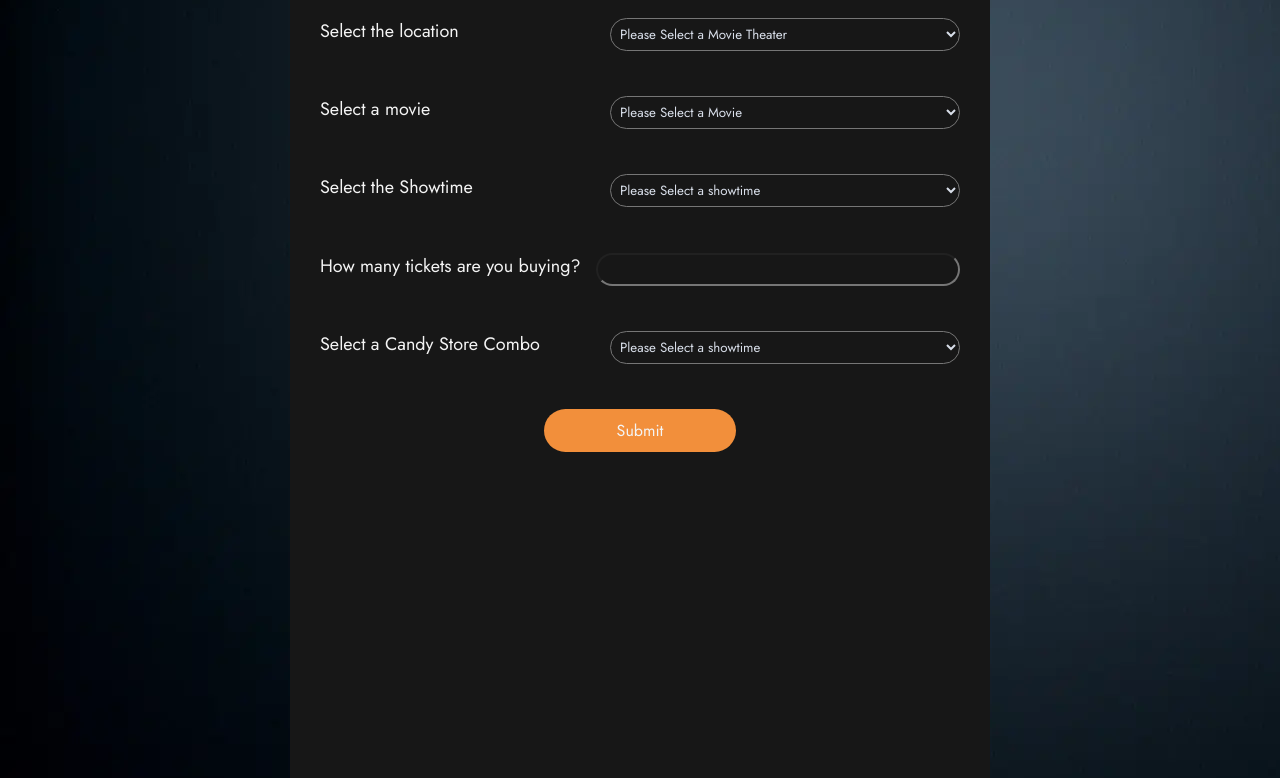
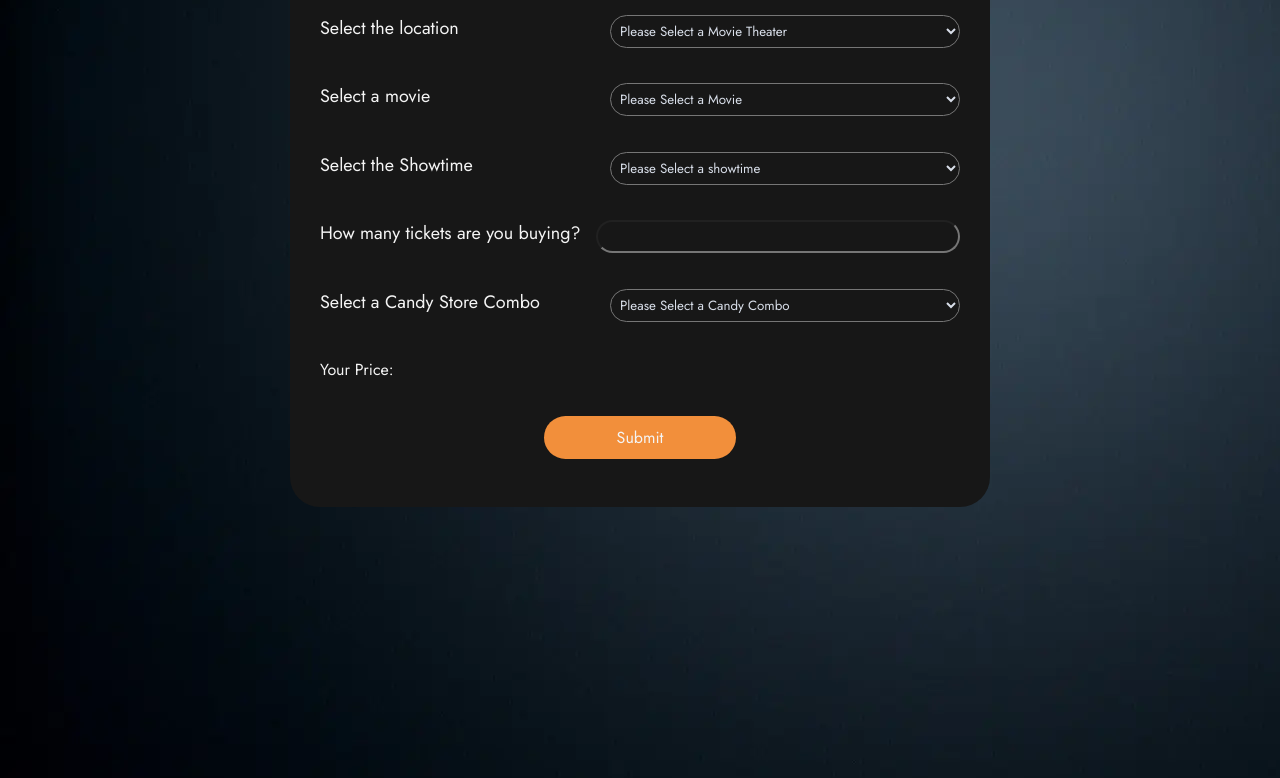
Before and after one commit to cmart1109/screenzone, a plain HTML site: page ticket-form.html in a window 1280 px wide. Shown: the part 217-995 px from the top of the page. Drawn offline with Linux system fonts and the light colour scheme.

Commit message:
combos selection

```diff
--- /dev/null
+++ b/scripts/form.js
@@ -0,0 +1,219 @@
+const theaterSelect = document.getElementById('theater-selection');
+const movieSelect = document.getElementById('movie-form');
+const showtimeSelect = document.getElementById('showtime-form')
+const comboSelect = document.getElementById('combo-form')
+
+
+const theaters = {
+  "theaters": [
+    {
+      "name": "Pig Plaza",
+      "location": "123 Pig Street, Pig City",
+      "movies": [
+        {
+          "title": "Ballerina",
+          "showtimes": ["11:00 AM", "2:00 PM", "5:00 PM", "8:00 PM"]
+        },
+        {
+          "title": "How to Train Your Dragon",
+          "showtimes": ["11:30 AM", "2:30 PM", "5:30 PM", "8:30 PM"]
+        },
+        {
+          "title": "F1: The Movie",
+          "showtimes": ["12:30 PM", "3:30 PM", "6:30 PM", "9:30 PM"]
+        },
+        {
+          "title": "Something Beautiful",
+          "showtimes": ["1:30 PM", "4:30 PM", "7:30 PM", "10:30 PM"]
+        }
+      ]
+    },
+    {
+      "name": "Cinema Galaxy",
+      "location": "456 Star Avenue, Movie Town",
+      "movies": [
+        {
+          "title": "Lilo and Stitch",
+          "showtimes": ["9:45 AM", "12:45 PM", "3:45 PM", "6:45 PM", "9:45 PM", "12:45 AM"]
+        },
+        {
+          "title": "Mission Impossible 8",
+          "showtimes": ["10:15 AM", "1:15 PM", "4:15 PM", "7:15 PM"]
+        },
+        {
+          "title": "Ballerina",
+          "showtimes": ["10:45 AM", "1:45 PM", "4:45 PM", "7:45 PM"]
+        },
+        {
+          "title": "How to Train Your Dragon",
+          "showtimes": ["11:15 AM", "2:15 PM", "5:15 PM", "8:15 PM"]
+        },
+        {
+          "title": "Thunderbolts",
+          "showtimes": ["11:45 AM", "2:45 PM", "5:45 PM", "8:45 PM", "11:45 PM"]
+        },
+        {
+          "title": "F1: The Movie",
+          "showtimes": ["12:15 PM", "3:15 PM", "6:15 PM", "9:15 PM"]
+        },
+        {
+          "title": "Hurry Up Tomorrow",
+          "showtimes": ["12:45 PM", "3:45 PM", "6:45 PM", "9:45 PM"]
+        },
+        {
+          "title": "Something Beautiful",
+          "showtimes": ["1:15 PM", "4:15 PM", "7:15 PM", "10:15 PM"]
+        }
+      ]
+    },
+    {
+      "name": "Neon Cinemas",
+      "location": "789 Light Blvd, Film City",
+      "movies": [
+        {
+          "title": "How to Train Your Dragon",
+          "showtimes": ["11:00 AM", "2:00 PM", "5:00 PM", "8:00 PM"]
+        },
+        {
+          "title": "Lilo and Stitch",
+          "showtimes": ["10:00 AM","11:00 AM", "1:00 PM", "4:00 PM", "7:00 PM"]
+        },
+        {
+          "title": "Ballerina",
+          "showtimes": ["10:40 AM", "1:40 PM", "4:40 PM", "7:40 PM"]
+        },
+        {
+          "title": "Thunderbolts",
+          "showtimes": ["11:20 AM", "2:20 PM", "5:20 PM", "8:20 PM"]
+        },
+        {
+          "title": "F1: The Movie",
+          "showtimes": ["11:40 AM", "2:40 PM", "5:40 PM", "8:40 PM"]
+        },
+        {
+          "title": "Hurry Up Tomorrow",
+          "showtimes": ["9:00 PM"]
+        },
+        {
+          "title": "Something Beautiful",
+          "showtimes": ["6:20 PM", "9:20 PM"]
+        }
+      ]
+    },
+    {
+      "name": "Studio Royale",
+      "location": "101 Cinema Plaza, Popcorn Town",
+      "movies": [
+        {
+          "title": "Lilo and Stitch",
+          "showtimes": ["12:30 PM", "3:30 PM", "6:30 PM"]
+        },
+        {
+          "title": "Mission Impossible 8",
+          "showtimes": ["10:00 AM", "4:00 PM", "7:00 PM"]
+        },
+        {
+          "title": "Ballerina",
+          "showtimes": ["10:30 AM", "1:30 PM"]
+        },
+        {
+          "title": "How to Train Your Dragon",
+          "showtimes": ["11:00 AM", "12:00 PM", "2:00 PM", "5:00 PM", "8:00 PM"]
+        },
+        {
+          "title": "Thunderbolts",
+          "showtimes": ["11:30 AM", "2:30 PM", "8:30 PM"]
+        },
+        {
+          "title": "Hurry Up Tomorrow",
+          "showtimes": ["3:30 PM", "6:30 PM", "9:30 PM"]
+        },
+      ]
+    }
+  ]
+}
+const combosList = {
+  "combos": [
+    {
+      "name": "Personal Combo",
+      "price": 8.99,
+      "sale": 7.99,
+      "image": "./images/candy/1.webp"
+    },
+    {
+      "name": "Hot Combo",
+      "price": 11.99,
+      "sale": 9.99,
+      "image": "./images/candy/2.webp"
+    },
+    {
+      "name": "Sweet Combo",
+      "price": 12.99,
+      "sale": 10.99,
+      "image": "./images/candy/3.webp"
+    },
+    {
+      "name": "Double Special Combo",
+      "price": 19.99,
+      "sale": 15.99,
+      "image": "./images/candy/4.webp"
+    }
+  ]
+}
+
+function createTheaterOption() {
+    theaters.theaters.forEach((theater, index) => {
+        const option = document.createElement('option');
+        option.value = index;
+        option.textContent = `${theater.name} - ${theater.location}`;
+        theaterSelect.appendChild(option);
+    })
+}
+
+function createMovieOption (movies) {
+  movieSelect.innerHTML = "";
+  movies.forEach((movie, index) => {
+    const option = document.createElement('option');
+    option.value = index;
+    option.textContent = movie.title
+    movieSelect.appendChild(option);
+  })
+}
+
+function createshowtimeOption(showtimes) {
+  showtimeSelect.innerHTML = "";
+  showtimes.forEach((shotime, index) => {
+    const option = document.createElement('option');
+    option.value = index;
+    option.textContent = shotime;
+    showtimeSelect.appendChild(option)
+  })
+}
+
+function createCombosOption(combos) {
+  combos.forEach((combo, index) => {
+      const option = document.createElement('option');
+      option.value = index;
+      option.textContent = combo.name;
+      comboSelect.appendChild(option);
+  })
+}
+
+
+
+theaterSelect.addEventListener('change', () => {
+  const selectedTheaterIndex = theaterSelect.value;
+  const selectedTheater = theaters.theaters[selectedTheaterIndex];
+  createMovieOption(selectedTheater.movies);
+  showtimeSelect.innerHTML = "";
+});
+
+movieSelect.addEventListener('change', () => {
+  const theaterIndex = theaterSelect.value;
+  const movieIndex = movieSelect.value;
+  const selectedMovie = theaters.theaters[theaterIndex].movies[movieIndex];
+  createshowtimeOption(selectedMovie.showtimes)
+})
+
+createTheaterOption();
+createCombosOption(combosList.combos);
--- a/styles/base.css
+++ b/styles/base.css
@@ -340,6 +340,7 @@ option {
 .form-main {
     display: flex;
     justify-content: center;
+    align-items: flex-start;
     background-image: url("../images/wallpaper.webp");
 }
 
--- a/ticket-form.html
+++ b/ticket-form.html
@@ -28,6 +28,7 @@
     <main class="form-main">
         <div class="form-container">
             <h1>Ticket Form</h1>
+            <hr>
             <p>Please full this form to give you a ticket</p>
             <form>
                 <div class="">
@@ -38,26 +39,30 @@
                 </div>
                 <div>
                     <label for="movie">Select a movie</label>
-                    <select name="movie" id="">
+                    <select name="movie" id="movie-form">
                         <option value="" selected disabled>Please Select a Movie</option>
                     </select>
                 </div>
                 <div>
                     <label for="showtime">Select the Showtime</label>
-                    <select name="showtime" id="">
+                    <select name="showtime" id="showtime-form" required>
                         <option value="" selected disabled>Please Select a showtime</option>
                     </select>
                 </div>
                 <div>
                     <label for="tickets">How many tickets are you buying?</label>
-                    <input type="number" name="tickets" id="tickets" max="10">
+                    <input type="number" name="tickets" id="tickets" max="10" required>
                 </div>
                 <div>
                     <label for="combo">Select a Candy Store Combo</label>
-                    <select name="combo" id="">
-                        <option value="" selected disabled>Please Select a showtime</option>
+                    <select name="combo" id="combo-form" required>
+                        <option value="" selected disabled>Please Select a Candy Combo</option>
                         <option value="None" >None</option>
                     </select>
+                </div>
+                <div>
+                    <p>Your Price: </p>
+                    <p id="bill"></p>
                 </div>
                 <input type="submit" name="submit" id="submit">
             </div>
@@ -81,5 +86,6 @@
     </footer>
     <script src="./scripts/getDates.js"></script>
     <script src="./scripts/button.js"></script>
+    <script src="./scripts/form.js"></script>
 </body>
 </html>
```
